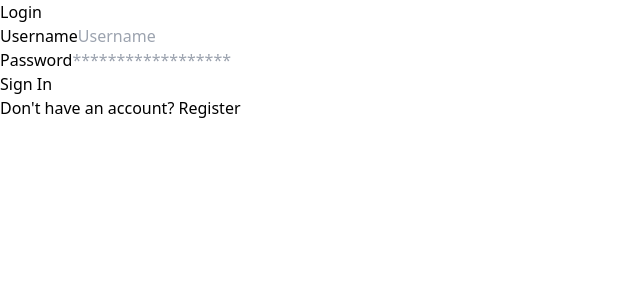
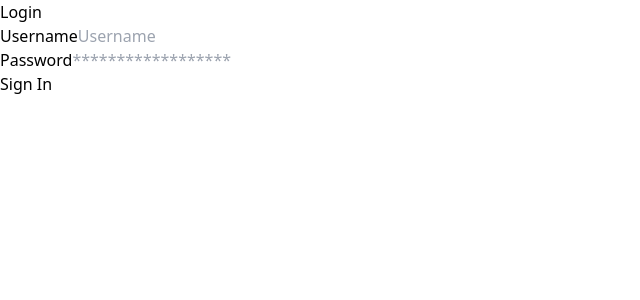
Before and after one commit to Yeuri07/SistemXX, a React (Vite) app: page /login in a window 1280 px wide. Shown: the top 300 px of the page, without its empty margins (0-640 px from the left). Built offline with nearby package versions, Linux system fonts and the light colour scheme.

Commit message:
add react router in app

```diff
--- a/src/App.tsx
+++ b/src/App.tsx
@@ -1,108 +1,81 @@
-import React, { useState, useEffect } from 'react'
-// import { Home, Bell, Mail, User, LogOut } from 'lucide-react'
-import Feed from './components/Feed'
-import Profile from './components/Profile'
-import Notifications from './components/Notifications'
-import Messages from './components/Messages'
-import Login from './components/Login'
-import Register from './components/Register'
-import Sidebar from './components/Sidebar'
+import React, { useState, useEffect } from 'react';
+import { BrowserRouter as Router, Routes, Route, Navigate } from 'react-router-dom';
+import { Home, Bell, Mail, User, LogOut } from 'lucide-react';
+import Feed from './components/Feed';
+import Profile from './components/Profile';
+import Notifications from './components/Notifications';
+import Messages from './components/Messages';
+import Login from './components/Login';
+import Register from './components/Register';
+import Sidebar from './components/Sidebar';
 
 function App() {
-  const [activeTab, setActiveTab] = useState('feed')
-  const [isLoggedIn, setIsLoggedIn] = useState(false)
-  const [currentUser, setCurrentUser] = useState(null)
-  const [authToken, setAuthToken] = useState('')
-  const [isRegistering, setIsRegistering] = useState(false)
+  const [isLoggedIn, setIsLoggedIn] = useState(false);
+  const [currentUser, setCurrentUser] = useState(null);
+  const [authToken, setAuthToken] = useState('');
 
   useEffect(() => {
-    // Check for stored auth data
-    const storedUser = localStorage.getItem('currentUser')
-    const storedToken = localStorage.getItem('authToken')
-    if (storedUser && storedToken) {
-      setCurrentUser(JSON.parse(storedUser))
-      setAuthToken(storedToken)
-      setIsLoggedIn(true)
+    const storedToken = localStorage.getItem('authToken');
+    const storedUser = localStorage.getItem('currentUser');
+    if (storedToken && storedUser) {
+      setAuthToken(storedToken);
+      setIsLoggedIn(true);
+      setCurrentUser(JSON.parse(storedUser));
     }
-  }, [])
+  }, []);
 
-  const handleLogin = (user, token ) => {
-    setIsLoggedIn(true)
-    setCurrentUser(user)
-    setAuthToken(token)
-    localStorage.setItem('currentUser', JSON.stringify(user))
-    localStorage.setItem('authToken', token)
-  }
+  const handleLogin = (user: any, token: string) => {
+    setIsLoggedIn(true);
+    setCurrentUser({ ...user, username: user.username || user.email });
+    setAuthToken(token);
+    localStorage.setItem('currentUser', JSON.stringify({ ...user, username: user.username || user.email }));
+    localStorage.setItem('authToken', token);
+  };
 
-  const handleRegister = (user, token) => {
-    setIsLoggedIn(true)
-    setCurrentUser(user)
-    setAuthToken(token)
-    setIsRegistering(false)
-    localStorage.setItem('currentUser', JSON.stringify(user))
-    localStorage.setItem('authToken', token)
-  }
+  const handleRegister = (user: any, token: string) => {
+    // setIsLoggedIn(true);
+    setCurrentUser({ ...user, username: user.username || user.email });
+    setAuthToken(token);
+    localStorage.setItem('currentUser', JSON.stringify({ ...user, username: user.username || user.email }));
+    localStorage.setItem('authToken', token);
+  };
 
   const handleLogout = () => {
-    setIsLoggedIn(false)
-    setCurrentUser(null)
-    setAuthToken('')
-    setActiveTab('feed')
-    localStorage.removeItem('currentUser')
-    localStorage.removeItem('authToken')
-  }
-
-  const renderContent = () => {
-    if (!isLoggedIn) {
-      if (isRegistering) {
-        return <Register onRegister={handleRegister} />
-      }
-      return <Login onLogin={handleLogin} />
-    }
-
-    switch (activeTab) {
-      case 'feed':
-        return <Feed currentUser={currentUser} authToken={authToken} />
-      case 'profile':
-        return <Profile user={currentUser} />
-      case 'notifications':
-        return <Notifications />
-      case 'messages':
-        return <Messages currentUser={currentUser} />
-      default:
-        return <Feed currentUser={currentUser} authToken={authToken} />
-    }
-  }
+    setIsLoggedIn(false);
+    setCurrentUser(null);
+    setAuthToken('');
+    localStorage.removeItem('currentUser');
+    localStorage.removeItem('authToken');
+  };
 
   return (
+    <Router>
       <div className="min-h-screen bg-gray-100">
         {isLoggedIn ? (
           <div className="flex">
-          <Sidebar activeTab={activeTab} setActiveTab={setActiveTab} onLogout={handleLogout} />
+            <Sidebar onLogout={handleLogout} activeTab={undefined} setActiveTab={undefined} />
             <main className="flex-1 border-l border-r border-gray-200 max-w-2xl">
-            <header className="bg-white p-4 border-b border-gray-200">
-              <h1 className="text-xl font-bold">{activeTab.charAt(0).toUpperCase() + activeTab.slice(1)}</h1>
-            </header>
-            <div className="p-4">
-              {renderContent()}
-            </div>
+              <Routes>
+                <Route path="/" element={<Feed currentUser={currentUser} authToken={authToken} />} />
+                <Route path="/notifications" element={<Notifications />} />
+                <Route path="/messages" element={<Messages currentUser={currentUser} />} />
+                <Route path="/profile" element={<Profile user={currentUser} />} />
+                <Route path="*" element={<Navigate to="/" replace />} />
+              </Routes>
             </main>
           </div>
         ) : (
           <div className="container mx-auto px-4">
-          {renderContent()}
-          <div className="text-center mt-4">
-            <button
-              onClick={() => setIsRegistering(!isRegistering)}
-              className="text-blue-500 hover:underline"
-            >
-              {isRegistering ? 'Already have an account? Login' : 'Don\'t have an account? Register'}
-            </button>
-          </div>
+            <Routes>
+              <Route path="/login" element={<Login onLogin={handleLogin} />} />
+              <Route path="/register" element={<Register onRegister={handleRegister} />} />
+              <Route path="*" element={<Navigate to="/login" replace />} />
+            </Routes>
           </div>
         )}
       </div>
-  )
+    </Router>
+  );
 }
 
-export default App
+export default App;
```
Lines whose indentation alone changed are shown as unchanged.
